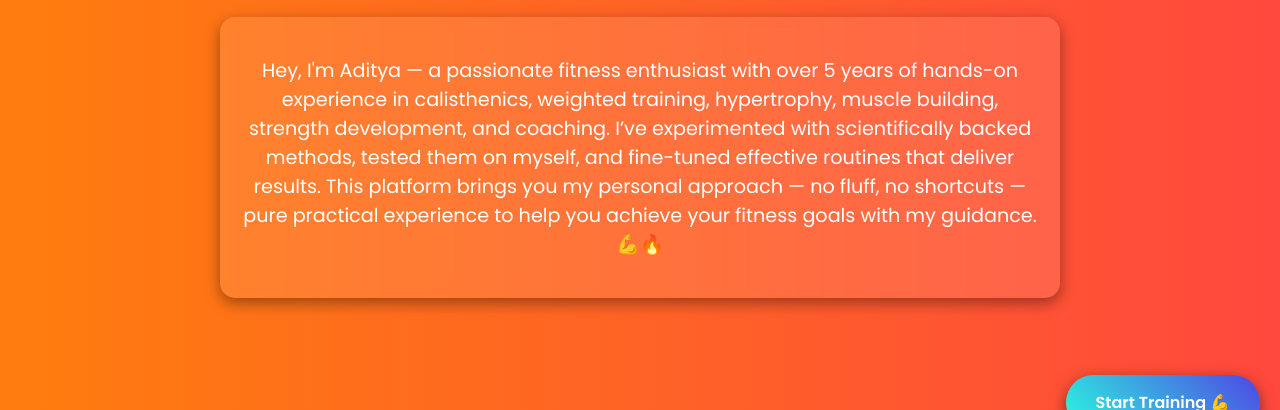
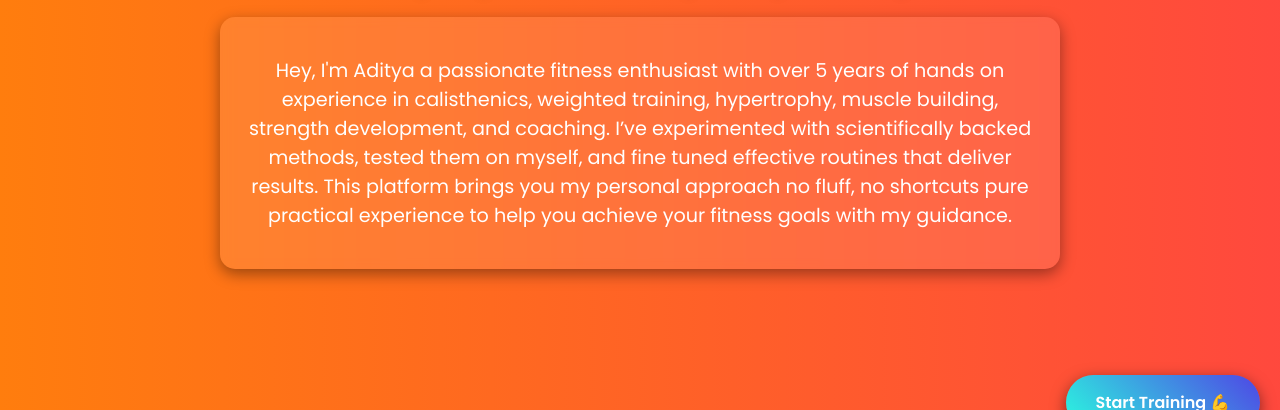
Before and after one commit to adityacodes4778/aditya.github.io, a plain HTML site: page index.html in a window 1280 px wide. Shown: the part 350-760 px from the top of the page. Drawn offline with Linux system fonts and the light colour scheme.

Commit message:
Update index.html

```diff
--- a/index.html
+++ b/index.html
@@ -198,9 +198,9 @@
   </div>
 
   <section class="bio">
-    <p>Hey, I'm Aditya — a passionate fitness enthusiast with over 5 years of hands-on experience in calisthenics, weighted training, hypertrophy, muscle building, strength development, and coaching.
-    I’ve experimented with scientifically backed methods, tested them on myself, and fine-tuned effective routines that deliver results.
-    This platform brings you my personal approach — no fluff, no shortcuts — pure practical experience to help you achieve your fitness goals with my guidance. 💪🔥</p>
+    <p>Hey, I'm Aditya a passionate fitness enthusiast with over 5 years of hands on experience in calisthenics, weighted training, hypertrophy, muscle building, strength development, and coaching.
+    I’ve experimented with scientifically backed methods, tested them on myself, and fine tuned effective routines that deliver results.
+    This platform brings you my personal approach no fluff, no shortcuts pure practical experience to help you achieve your fitness goals with my guidance. </p>
   </section>
 
   <section id="chest">
```
